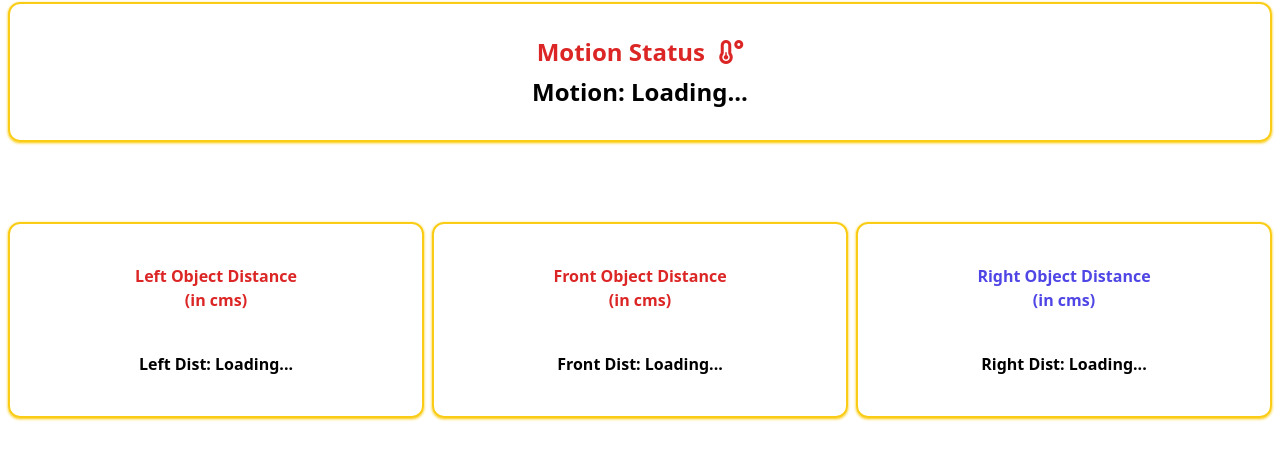
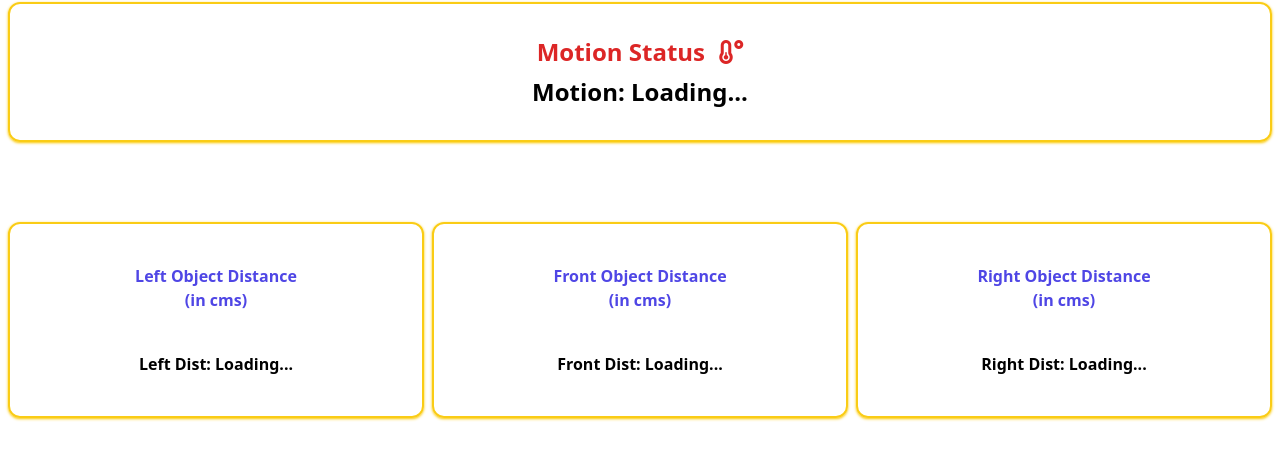
Before and after one commit to prajusargar/Surveillance-Car-WebApp, a plain HTML site: page index.html in a window 1280 px wide. Shown: the part 62-522 px from the top of the page. Drawn offline with nearby package versions, Linux system fonts and the light colour scheme; no server answers.

Commit message:
Update index.html

```diff
--- a/index.html
+++ b/index.html
@@ -29,7 +29,7 @@
 
     <section class="grid grid-cols-3 gap-2 text-center my-2 mx-2">
         <div class="py-10 border border-2 border-yellow-400 rounded-xl shadow shadow-yellow-400">
-            <div class="text-md font-bold text-red-600 mb-10">Left Object Distance <br>(in cms)</div>
+            <div class="text-md font-bold text-indigo-600 mb-10">Left Object Distance <br>(in cms)</div>
             <div class="text-md font-bold ">
                 <div id="leftDiv">
                     Left Dist: Loading...
@@ -37,7 +37,7 @@
             </div>
         </div>
         <div class="py-10 border border-2 border-yellow-400 rounded-xl shadow shadow-yellow-400">
-            <div class="text-md font-bold text-red-600 mb-10">Front Object Distance <br>(in cms)</div>
+            <div class="text-md font-bold text-indigo-600 mb-10">Front Object Distance <br>(in cms)</div>
             <div class="text-md font-bold ">
                 <div id="frontDiv">
                     Front Dist: Loading...
```
